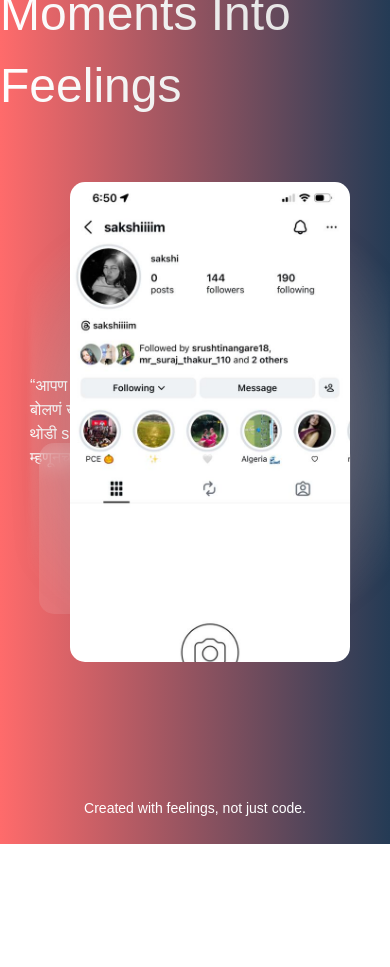
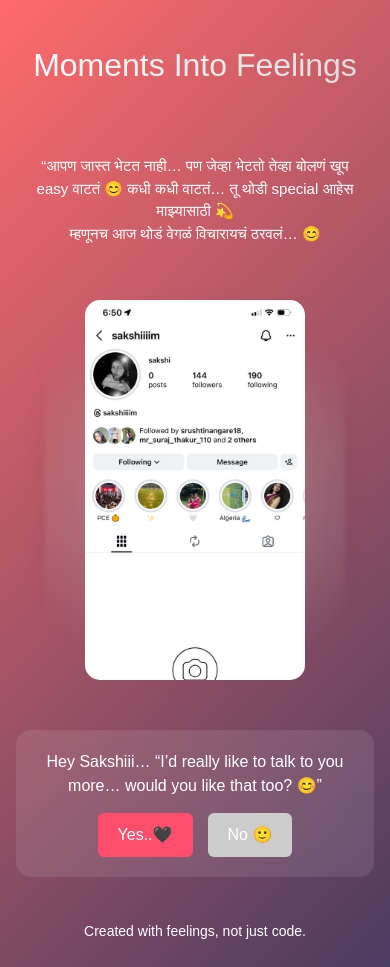
Before and after one commit to NayanTupe/Moments, a React (Vite) app: page / in a window 390 px wide. Before the commit the page ends 844 px from the top, so only its background shows below. Built offline with nearby package versions, Linux system fonts and the light colour scheme; no server answers.

Commit message:
Responsive full and full control for user to read messages

```diff
--- a/src/App.css
+++ b/src/App.css
@@ -855,3 +855,147 @@ footer {
   letter-spacing: 10px;
   color: rgba(255, 255, 255, 0.4);
 }
+
+/* =========================================
+   📱 MOBILE RESPONSIVENESS (SMART FIX)
+   ========================================= */
+
+@media (max-width: 768px) {
+  /* Global Fixes */
+  body, html, .hero, .upgrade-page, .yes-container, .no-response-container {
+    overflow-y: auto !important; /* Allow scroll on mob if content overflows */
+    height: auto;
+    min-height: 100vh;
+  }
+
+  /* --- 🏠 HOME PAGE MOBILE --- */
+  .hero {
+    display: flex;
+    flex-direction: column;
+    align-items: center;
+    padding: 20px 0 60px 0;
+    background: linear-gradient(135deg, #ff6b6b, #4a3c60);
+  }
+
+  /* Logo */
+  .logo-container {
+    position: relative;
+    height: auto;
+    margin-bottom: 20px;
+  }
+  .logo-img {
+    position: static;
+    display: block;
+    margin: 0 auto;
+    height: 60px;
+  }
+  .logo-title {
+    font-size: 32px;
+    margin-top: 10px;
+  }
+
+  /* Left Text (Now Center) */
+  .left-text {
+    position: relative;
+    top: 0;
+    left: 0;
+    transform: none;
+    max-width: 90%;
+    margin: 20px auto;
+    text-align: center;
+    padding: 15px;
+    font-size: 15px;
+    border-radius: 15px;
+  }
+
+  /* Right Image (Center) */
+  .right-image {
+    position: relative;
+    top: 0;
+    right: 0;
+    transform: none;
+    margin: 20px auto;
+  }
+  .right-image img {
+    width: 220px;
+    height: auto;
+    max-height: 380px;
+  }
+
+  /* Question Box */
+  .question-container {
+    position: relative;
+    bottom: 0;
+    left: 0;
+    transform: none;
+    width: 92%;
+    margin: 30px auto;
+    padding: 20px;
+  }
+  .question-container p {
+    font-size: 16px;
+  }
+
+  /* Fun Text Positioning */
+  .fun-text {
+    position: relative;
+    bottom: 0;
+    top: 0;
+    margin: 10px auto;
+    width: 90%;
+    font-size: 14px !important;
+  }
+
+  /* --- ✨ UPGRADE PAGE MOBILE --- */
+  .upgrade-card {
+    padding: 40px 25px;
+    width: 92%;
+  }
+  .upgrade-question {
+    font-size: 18px;
+  }
+  .upgrade-top-emoji {
+    font-size: 45px;
+  }
+  .upgrade-buttons {
+    flex-direction: column;
+    align-items: center;
+  }
+  .upgrade-btn {
+    width: 100%;
+    max-width: 280px;
+  }
+
+  /* --- 💖 YES PAGE MOBILE --- */
+  .message-box {
+    width: 90%;
+    padding: 30px 20px;
+  }
+  .message-box h1 {
+    font-size: 24px;
+  }
+  .bear {
+    width: 150px;
+  }
+
+  /* Side Floating Button on Mobile */
+  .yes-side-btn {
+    padding: 12px 10px;
+    border-radius: 12px 0 0 12px;
+  }
+  .yes-side-arrow {
+    font-size: 30px;
+  }
+
+  /* --- 🤝 NO RESPONSE PAGE MOBILE --- */
+  .no-response-card {
+    padding: 40px 25px;
+    width: 92%;
+  }
+  .no-response-title {
+    font-size: 24px;
+  }
+  .no-response-text {
+    font-size: 15px;
+  }
+}
--- a/src/UpgradePage.jsx
+++ b/src/UpgradePage.jsx
@@ -25,9 +25,6 @@ function UpgradePage() {
       noChasedCount: step
     });
     setFinalMessage("That actually made me smile 😊 let’s see where this goes… 💫");
-    setTimeout(() => {
-      navigate("/yes");
-    }, 4000);
   };
 
   const handleNo = (e) => {
@@ -41,9 +38,6 @@ function UpgradePage() {
       const actualNext = prev + 1;
       if (actualNext >= 4) {
         setFinalMessage("No worries at all 😊 I understand and respect your decision.");
-        setTimeout(() => {
-          navigate("/yes");
-        }, 4000);
         return 4;
       }
       moveButton(); // Jump to a new spot after each catch
```
